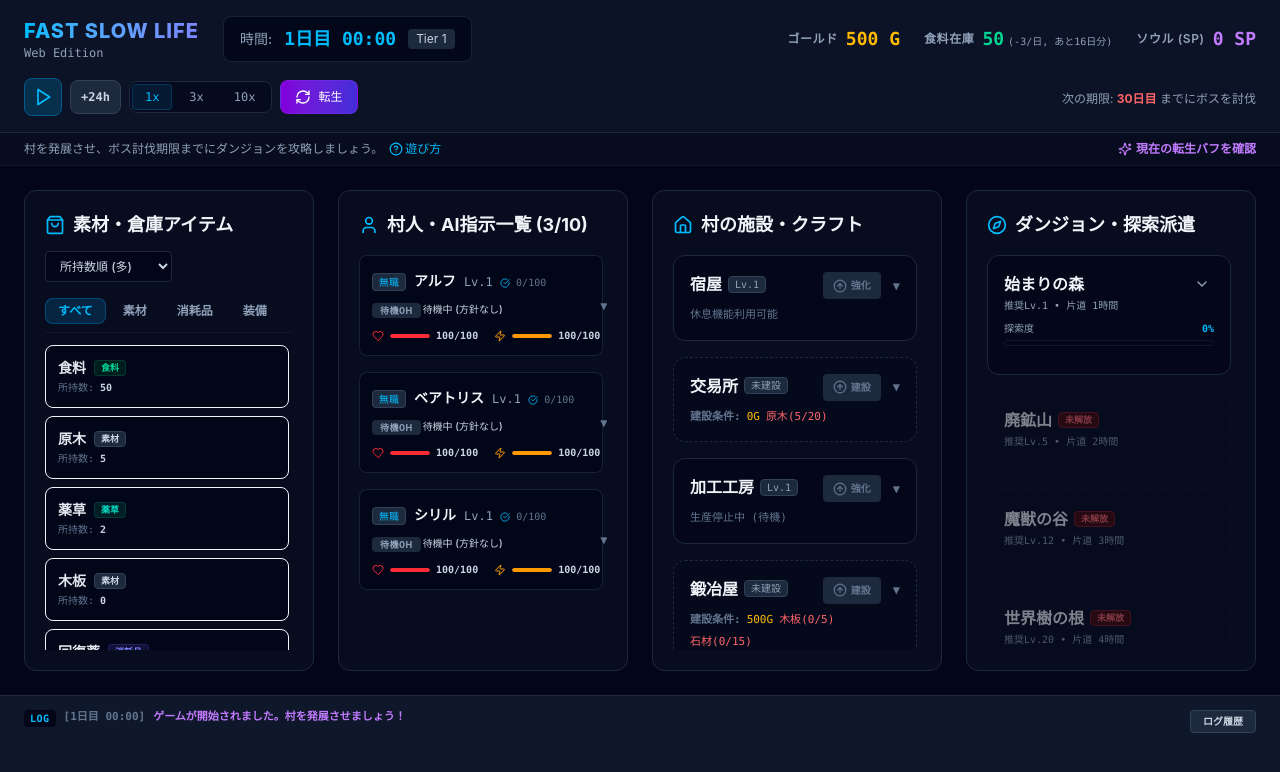
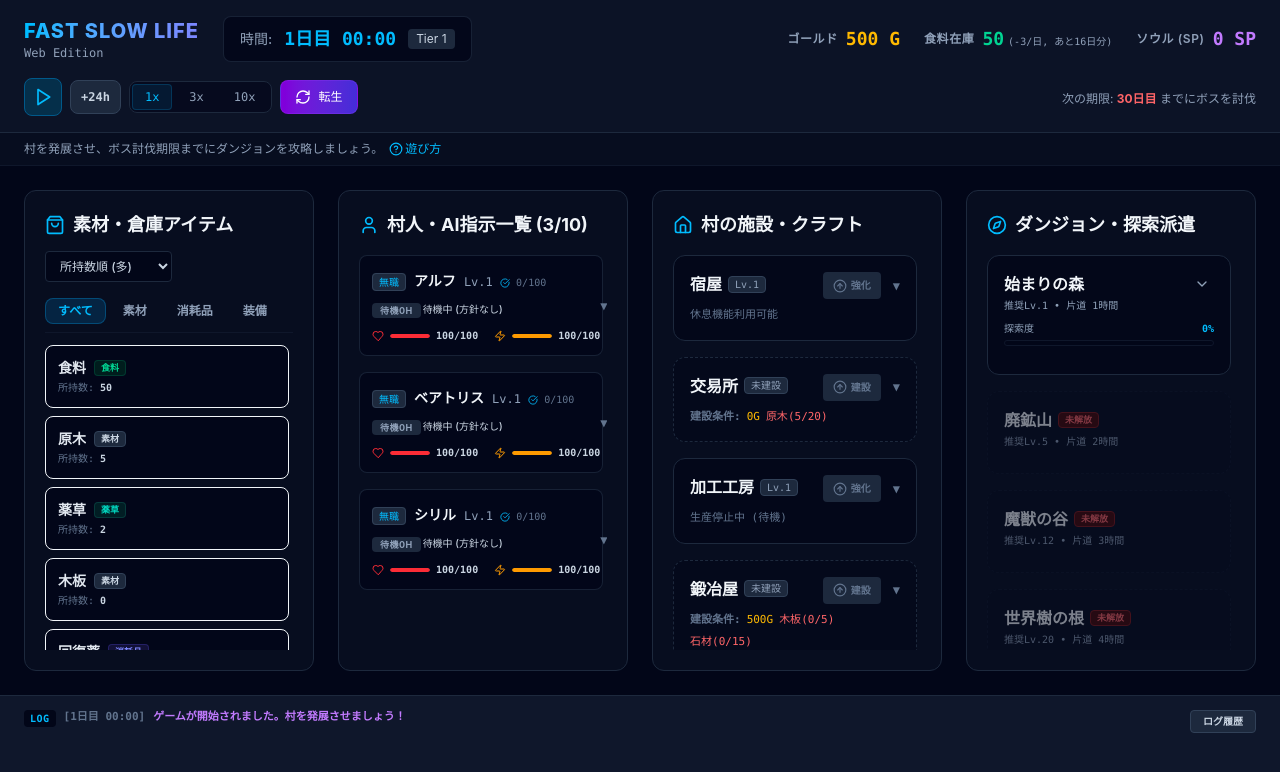
Before and after one commit to SoraKumo001/fast-slow-life, a React (Vite) app: page / in a window 1280 px wide. Shown: the top 772 px of the page. Built offline with nearby package versions, Linux system fonts and the light colour scheme.

Commit message:
feat: implement game header with controls and soul shop modal for permanent stat upgrades

```diff
--- a/src/App.tsx
+++ b/src/App.tsx
@@ -1,4 +1,4 @@
-import { Sparkles, X, HelpCircle } from "lucide-react";
+import { HelpCircle, X } from "lucide-react";
 import { useEffect, useState } from "react";
 
 import { DungeonPanel } from "./components/game/DungeonPanel";
@@ -12,7 +12,6 @@ import { useGameStore } from "./store/gameStore";
 
 export default function App() {
   const { isPaused, playSpeed, gameOver, advanceHour } = useGameStore();
-  const [showSoulShopModal, setShowSoulShopModal] = useState(false);
   const [showHelpModal, setShowHelpModal] = useState(false);
 
   // ゲーム時間進行ループ
@@ -35,8 +34,7 @@ export default function App() {
       {/* ヘッダー (上部) */}
       <Header />
 
-      {/* サブバー（ヘルプと転生バフボタン） */}
-      <div className="bg-slate-900/40 border-b border-slate-900 px-6 py-2 flex items-center justify-between gap-4 text-xs text-slate-400 shrink-0 select-none">
+      <div className="bg-slate-900/40 border-b border-slate-900 px-6 py-2 flex items-center gap-4 text-xs text-slate-400 shrink-0 select-none">
         <div className="flex items-center gap-1.5">
           <span>村を発展させ、ボス討伐期限までにダンジョンを攻略しましょう。</span>
           <button
@@ -46,14 +44,6 @@ export default function App() {
             <HelpCircle className="w-3.5 h-3.5" /> 遊び方
           </button>
         </div>
-
-        <button
-          onClick={() => setShowSoulShopModal(true)}
-          className="flex items-center gap-1 text-purple-400 hover:text-purple-300 font-bold transition"
-        >
-          <Sparkles className="w-3.5 h-3.5" />
-          現在の転生バフを確認
-        </button>
       </div>
 
       {/* メイン 4カラムグリッドエリア (スクロール防止、内部スクロールに依存) */}
@@ -99,20 +89,7 @@ export default function App() {
         </div>
       )}
 
-      {/* 手動表示の転生ショップモーダル */}
-      {showSoulShopModal && (
-        <div className="fixed inset-0 z-50 flex items-center justify-center bg-black/60 backdrop-blur-sm p-4 overflow-y-auto">
-          <div className="bg-slate-900 border border-slate-800 rounded-xl max-w-2xl w-full p-6 relative">
-            <button
-              onClick={() => setShowSoulShopModal(false)}
-              className="absolute top-4 right-4 text-slate-500 hover:text-slate-300 transition"
-            >
-              <X className="w-5 h-5" />
-            </button>
-            <SoulShop />
-          </div>
-        </div>
-      )}
+      {/* 手動表示の転生ショップモーダルは Header.tsx に移管済み */}
 
       {/* 遊び方ヘルプモーダル */}
       {showHelpModal && (
--- a/src/components/layout/Header.tsx
+++ b/src/components/layout/Header.tsx
@@ -1,7 +1,8 @@
-import { Play, Pause, RefreshCw, AlertTriangle } from "lucide-react";
-import React from "react";
+import { Play, Pause, RefreshCw, AlertTriangle, X } from "lucide-react";
+import React, { useState } from "react";
 
 import { useGameStore } from "../../store/gameStore";
+import { SoulShop } from "../modals/SoulShop";
 
 export const Header: React.FC = () => {
   const {
@@ -18,26 +19,18 @@ export const Header: React.FC = () => {
     bossDefeated,
     togglePause,
     setPlaySpeed,
-    resetGame,
     villagers,
     advanceDay,
   } = useGameStore();
+
+  const [showSoulShopModal, setShowSoulShopModal] = useState(false);
 
   const dailyFoodConsumption = villagers.length;
   const foodAmount = inventory.food || 0;
   const foodDaysLeft = dailyFoodConsumption > 0 ? Math.floor(foodAmount / dailyFoodConsumption) : 0;
 
-  const handlePrestige = () => {
-    if (
-      window.confirm(
-        "現在の周回を諦め、ソウルポイントを獲得して転生しますか？\n（村人Lv、施設Lv、インベントリはリセットされます）",
-      )
-    ) {
-      resetGame(true);
-    }
-  };
-
   return (
+    <>
       <header className="bg-slate-900/80 backdrop-blur border-b border-slate-800 sticky top-0 z-30 px-6 py-4 flex flex-wrap items-center justify-between gap-4">
         {/* タイトルと時間 */}
         <div className="flex items-center gap-6">
@@ -142,7 +135,7 @@ export const Header: React.FC = () => {
 
           {/* 転生 */}
           <button
-          onClick={handlePrestige}
+            onClick={() => setShowSoulShopModal(true)}
             className="flex items-center gap-2 bg-linear-to-r from-purple-700 to-indigo-700 hover:from-purple-600 hover:to-indigo-600 text-white font-medium text-xs px-3.5 py-2 rounded-lg transition duration-200 border border-purple-500/20"
           >
             <RefreshCw className="w-4 h-4" />
@@ -160,5 +153,21 @@ export const Header: React.FC = () => {
           </span>
         </div>
       </header>
+
+      {/* 転生バフショップ モーダル */}
+      {showSoulShopModal && (
+        <div className="fixed inset-0 z-50 flex items-center justify-center bg-black/60 backdrop-blur-sm p-4 overflow-y-auto">
+          <div className="bg-slate-900 border border-slate-800 rounded-xl max-w-2xl w-full p-6 relative">
+            <button
+              onClick={() => setShowSoulShopModal(false)}
+              className="absolute top-4 right-4 text-slate-500 hover:text-slate-300 transition"
+            >
+              <X className="w-5 h-5" />
+            </button>
+            <SoulShop onClose={() => setShowSoulShopModal(false)} />
+          </div>
+        </div>
+      )}
+    </>
   );
 };
--- a/src/components/modals/SoulShop.tsx
+++ b/src/components/modals/SoulShop.tsx
@@ -3,12 +3,13 @@ import React from "react";
 
 import { useGameStore, SOUL_UPGRADES } from "../../store/gameStore";
 
-export const SoulShop: React.FC = () => {
+export const SoulShop: React.FC<{ onClose?: () => void }> = ({ onClose }) => {
   const { soulPoints, soulUpgrades, buySoulUpgrade, resetGame } = useGameStore();
 
   const handleStartNewGame = () => {
     if (window.confirm("バフを引き継いで新しい周回を開始しますか？")) {
       resetGame(true);
+      onClose?.();
     }
   };
 
```
Lines whose indentation alone changed are shown as unchanged.
